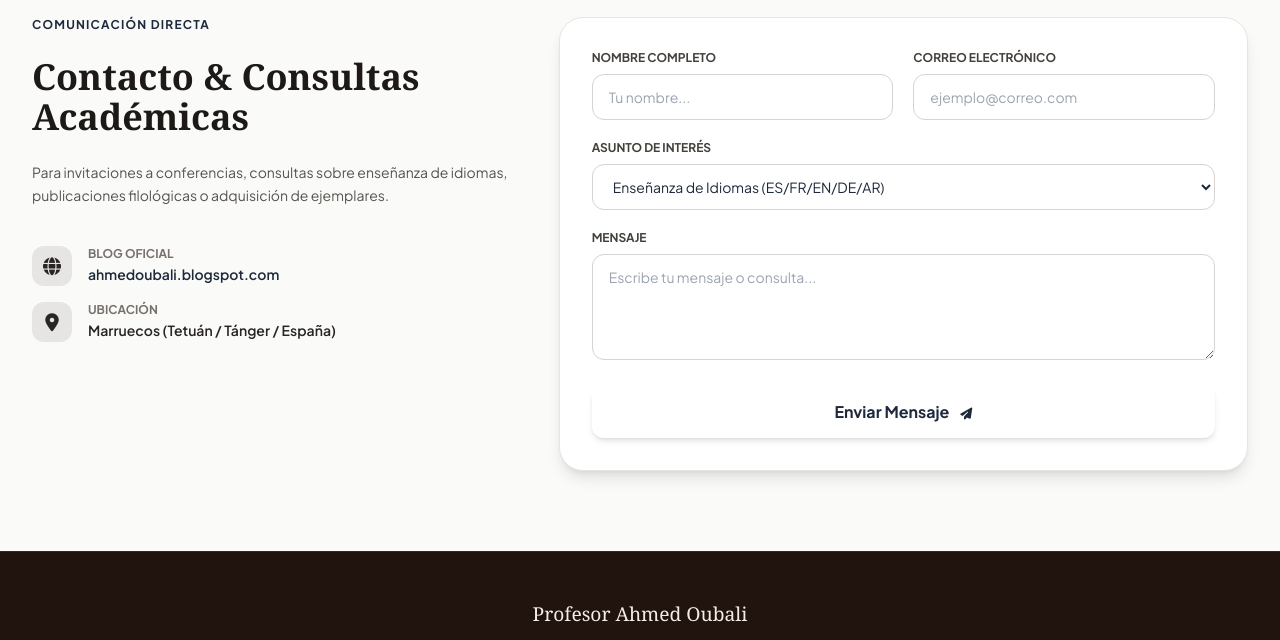
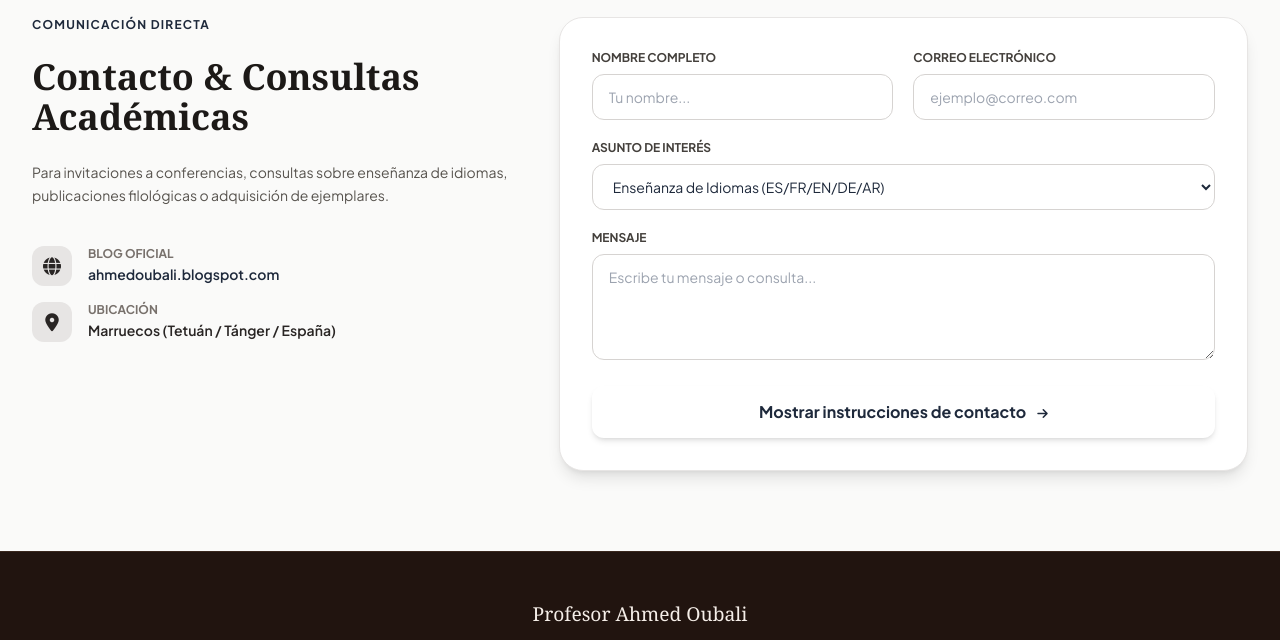
Before and after one commit to gpldroid/ahmedoubalie, an Astro site: page / in a window 1280 px wide. Shown: the part 4107-4747 px from the top of the page. Built offline with nearby package versions, Linux system fonts and the light colour scheme; Astro itself is replaced by a stand-in of ours; a web font is replaced by a local one.

Commit message:
Avoid implying that the static contact form sends messages

```diff
--- a/src/components/ContactSection.astro
+++ b/src/components/ContactSection.astro
@@ -59,7 +59,7 @@
                             <textarea id="contact-message" name="message" rows="4" required placeholder="Escribe tu mensaje o consulta..." class="w-full px-4 py-3 rounded-xl border border-stone-300 text-sm focus:outline-none focus:ring-2 focus:ring-brand-gold"></textarea>
                         </div>
                         <button type="submit" class="w-full py-3.5 rounded-xl bg-brand-900 text-brand-gold font-bold hover:bg-stone-800 transition shadow-md">
-                            Enviar Mensaje <i class="fa-solid fa-paper-plane ml-2 text-xs"></i>
+                            Mostrar instrucciones de contacto <i class="fa-solid fa-arrow-right ml-2 text-xs"></i>
                         </button>
                         <p id="contact-notice" class="hidden text-center text-xs text-amber-800 bg-amber-50 p-3 rounded-xl border border-amber-200 mt-2" role="status">Este sitio todavía no tiene configurado un servicio para recibir formularios. No se ha enviado ningún mensaje. Utiliza el enlace al blog oficial para contactar.</p>
                     </form>
```
